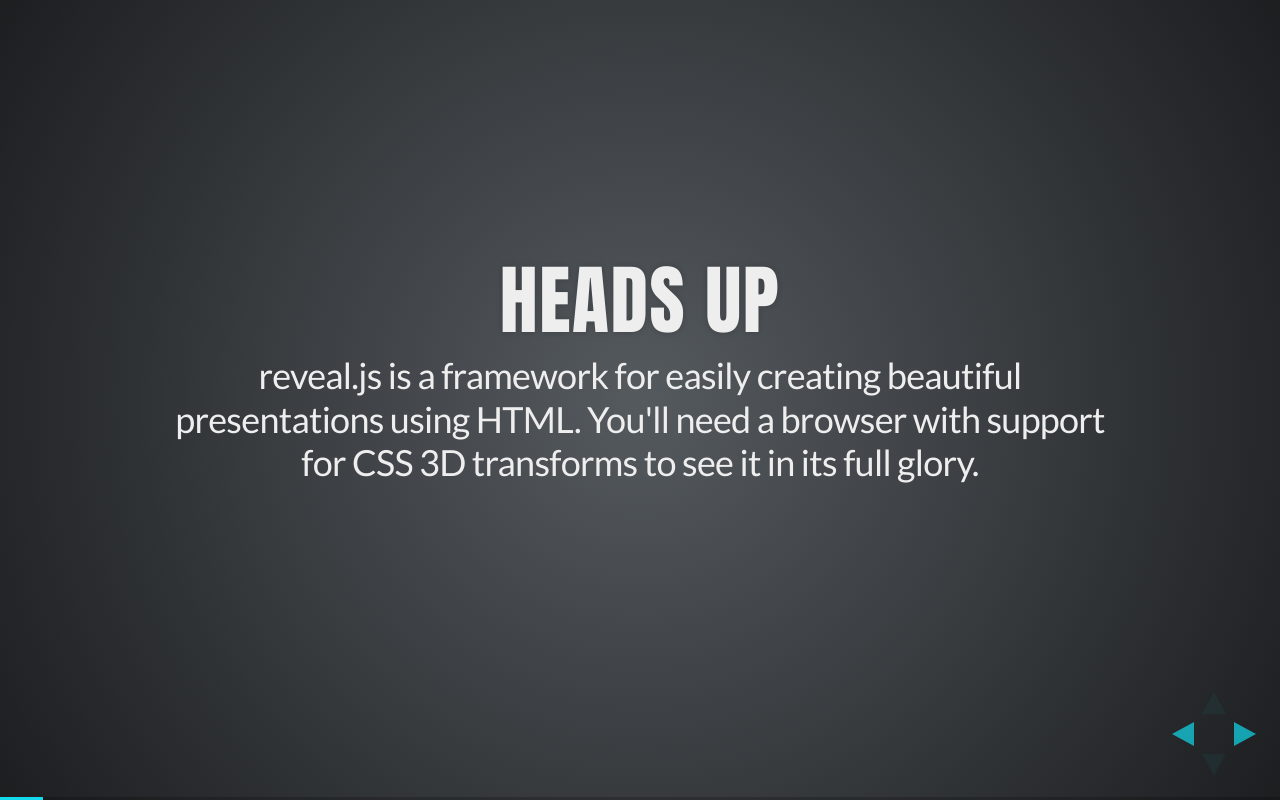
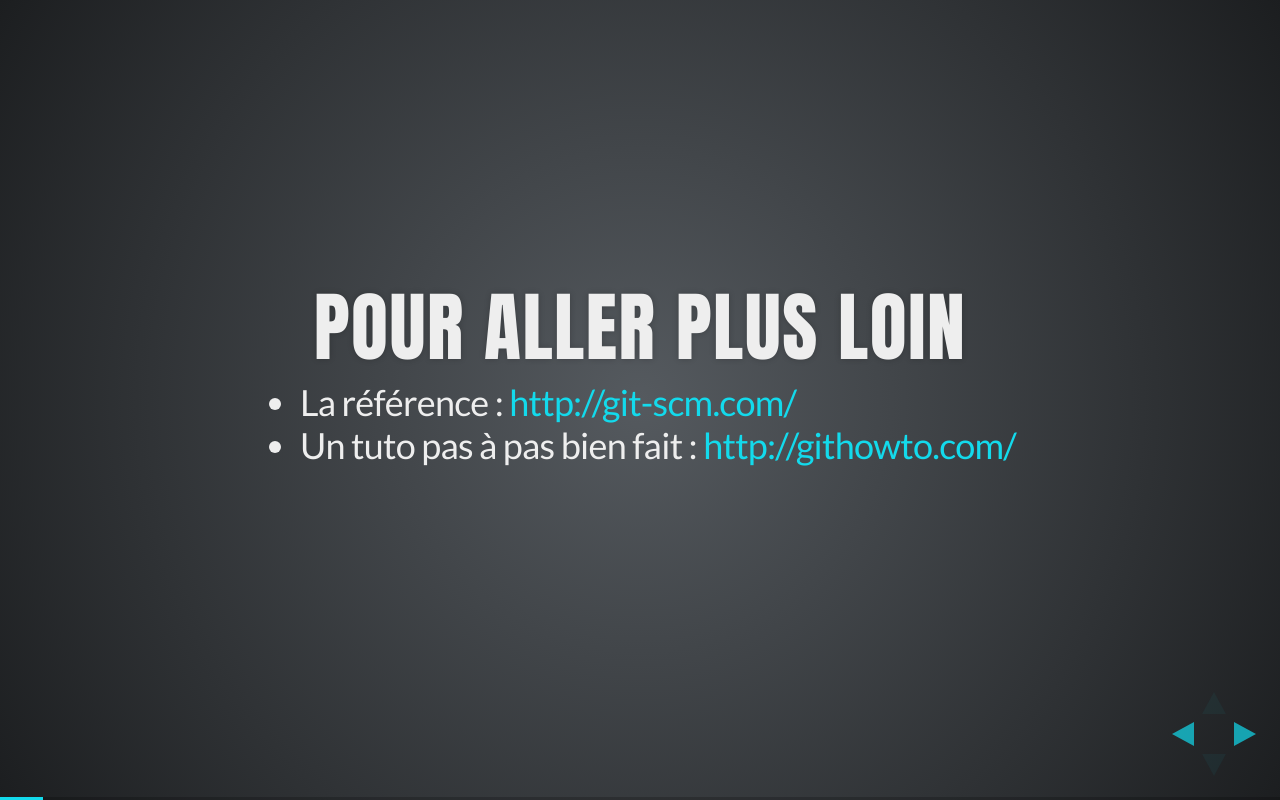
Before and after one commit to arnucci/git-vvt2014, a website: page index.html in a window 1280 px wide. Both pictures are taken after a click on the element 1251 px from the left and 734 px from the top of the page. Drawn offline with nearby package versions, Linux system fonts and the light colour scheme; files that its build step writes are made by us from their sources; a web font is replaced by a local one.

Commit message:
ajout des annexes

```diff
--- a/index.html
+++ b/index.html
@@ -48,16 +48,14 @@
 					</p>
 				</section>
 
+				<!-- Les annexes -->
 				<section>
-					<h2>Heads Up</h2>
-					<p>
-						reveal.js is a framework for easily creating beautiful presentations using HTML. You'll need a browser with
-						support for CSS 3D transforms to see it in its full glory.
-					</p>
+				        <h2>Pour aller plus loin</h2>
 
-					<aside class="notes">
-						Oh hey, these are some notes. They'll be hidden in your presentation, but you can see them if you open the speaker notes window (hit 's' on your keyboard).
-					</aside>
+				         <ul>
+					   <li>La référence : <a href="http://git-scm.com/">http://git-scm.com/</a></li>
+					   <li>Un tuto pas à pas bien fait : <a href="http://githowto.com/">http://githowto.com/</a></li>
+					 </ul>
 				</section>
 
 				<!-- Example of nested vertical slides -->
```
